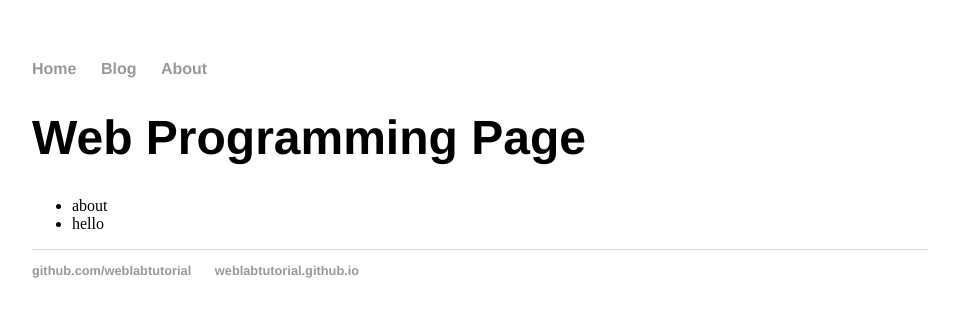
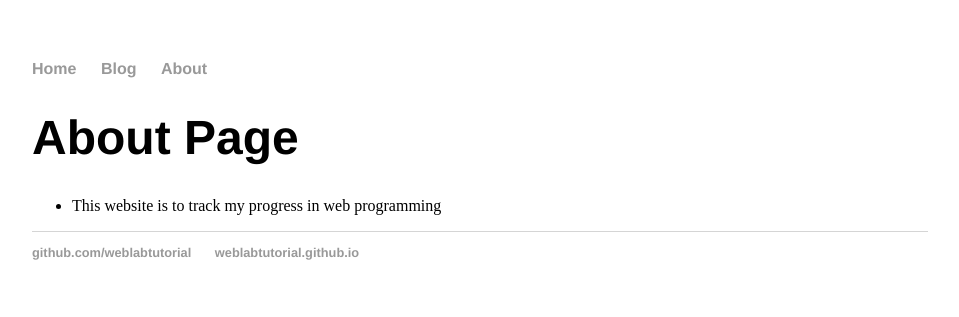
Before and after one commit to Kareem-AlHasan/Kareem-AlHasan.github.io, a Jekyll site: the page built from about/index.html, in a window 1280 px wide. Shown: the top 317 px of the page, without its empty margins (160-1119 px from the left). Built offline with Jekyll 4.4.1, drawn with Linux system fonts in a browser that asks for light colours.

Commit message:
Update index.html

```diff
--- a/about/index.html
+++ b/about/index.html
@@ -2,9 +2,8 @@
 layout: default
 title: Web Programming Page
 ---
- <h1>{{ page.title }}</h1>
+ <h1>About Page</h1>
  <ul class="about">
 
-  <li> about </li>
-  <li> hello </li>
+  <li> This website is to track my progress in web programming </li>
  </ul>
```
